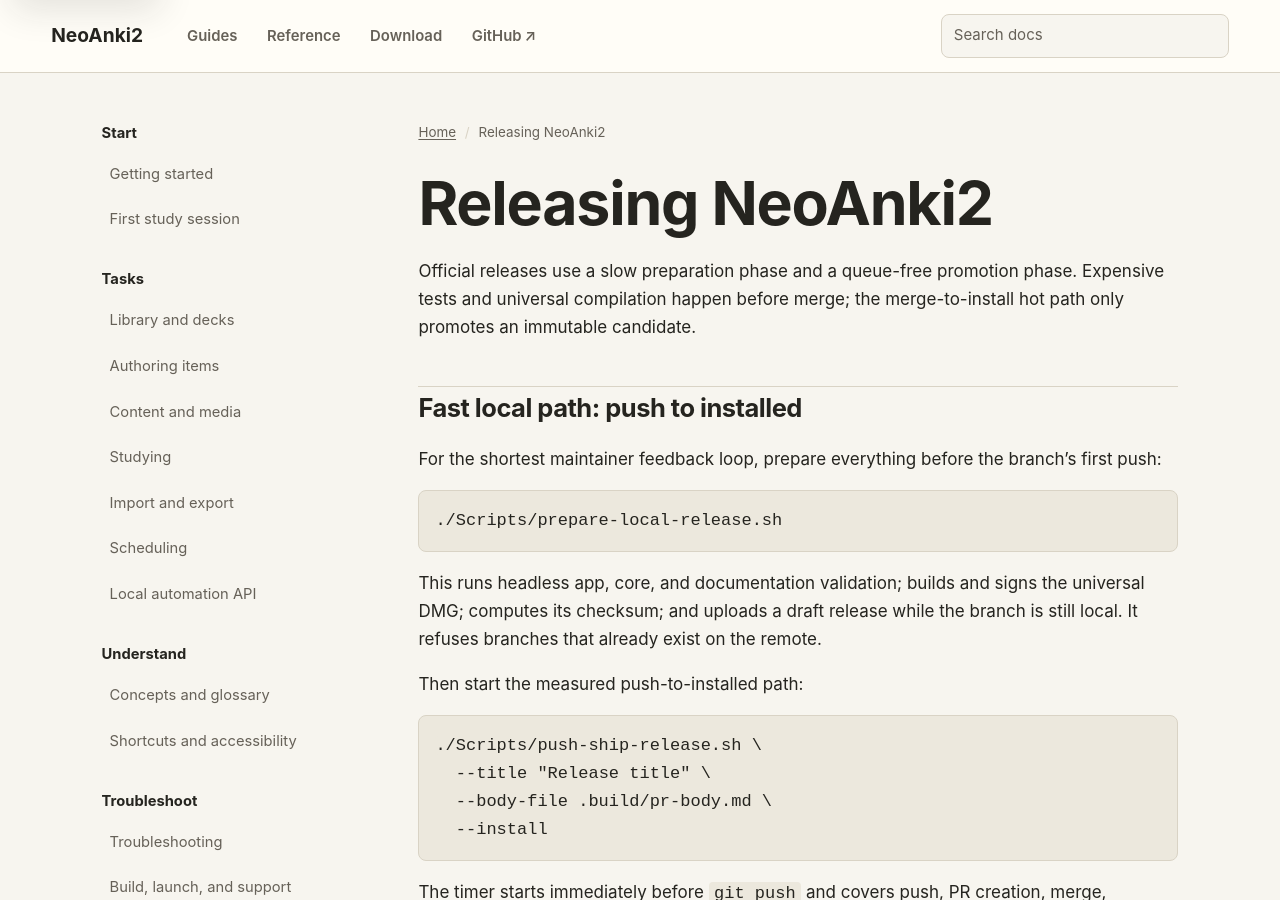
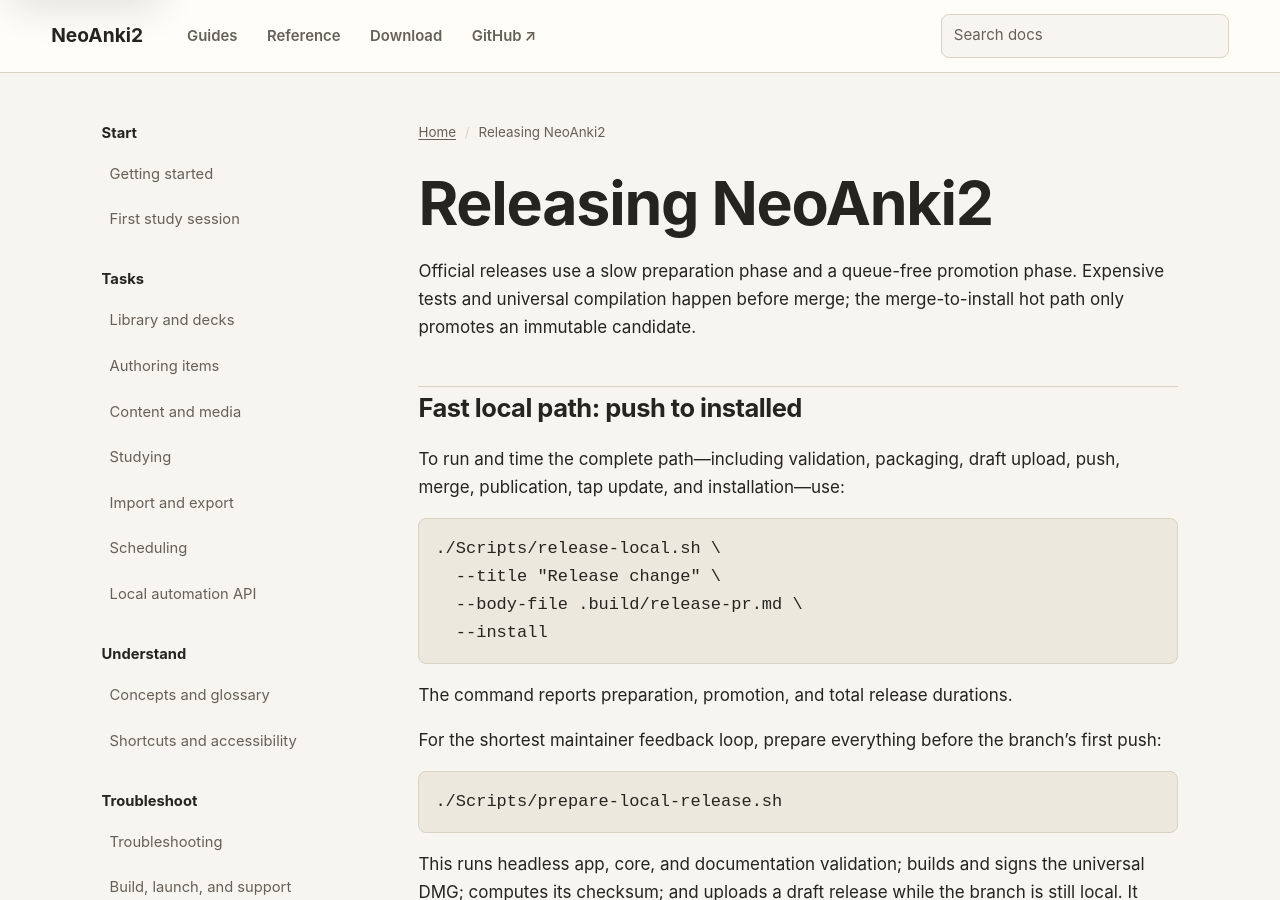
Before and after one commit to neoanki2/neoanki2, a Jekyll site: the page built from docs/RELEASING.md, in a window 1280 px wide and 900 px high. Built offline with Jekyll 4.4.1, drawn with Linux system fonts in a browser that asks for light colours; our own code applies the rules of GitHub Pages for plain Markdown files.

Commit message:
Measure the full local release path

````diff
--- a/docs/RELEASING.md
+++ b/docs/RELEASING.md
@@ -5,6 +5,18 @@
 merge-to-install hot path only promotes an immutable candidate.
 
 ## Fast local path: push to installed
+
+To run and time the complete path—including validation, packaging, draft
+upload, push, merge, publication, tap update, and installation—use:
+
+```bash
+./Scripts/release-local.sh \
+  --title "Release change" \
+  --body-file .build/release-pr.md \
+  --install
+```
+
+The command reports preparation, promotion, and total release durations.
 
 For the shortest maintainer feedback loop, prepare everything before the
 branch's first push:
````
Also changed, not shown: 2 other files.
